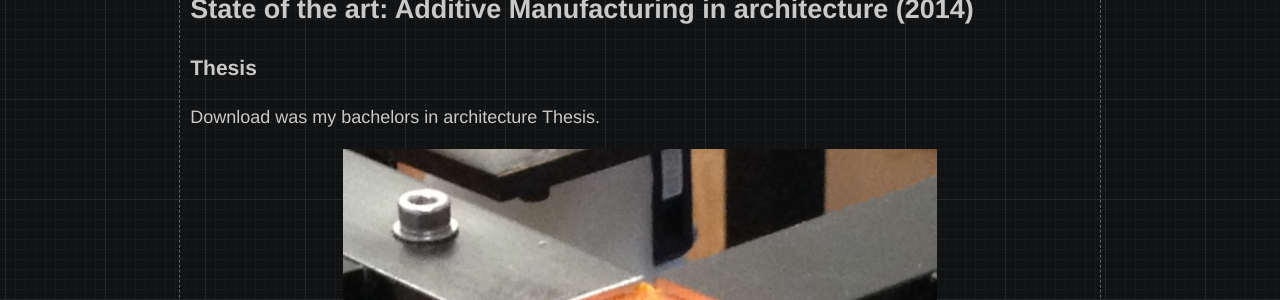
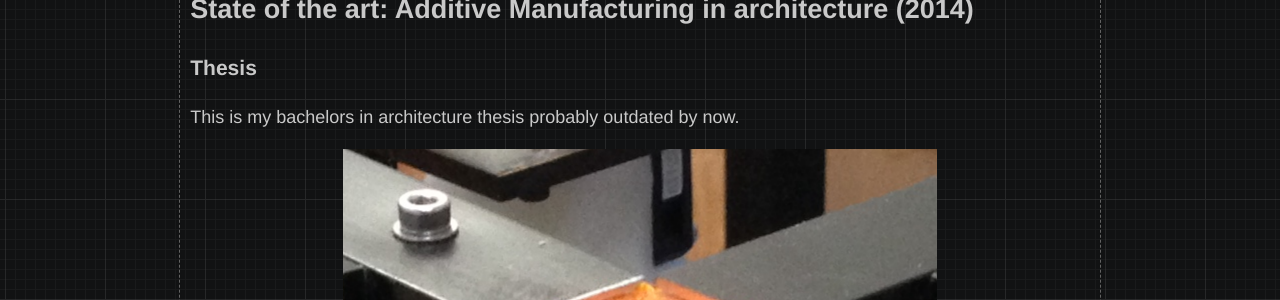
Before and after one commit to luigipacheco/neogrid, a Jekyll site: the page built from _posts/2014-06-01-thesis.md, in a window 1280 px wide. Shown: the part 306-606 px from the top of the page. Built offline with Jekyll 4.4.1, drawn with Linux system fonts in a browser that asks for light colours; nearby versions of some CDN libraries; some web fonts are replaced.

```diff
--- a/_posts/2014-06-01-thesis.md
+++ b/_posts/2014-06-01-thesis.md
@@ -14,7 +14,7 @@ categories: digifab
 ### Thesis
 
 
-Download was my bachelors in architecture Thesis.
+This is my bachelors in architecture thesis probably outdated by now.
 
 ![Thesis](/assets/images/tesis.png)
 
```
Also changed, not shown: _posts/2019-03-19-obstacledetection.md (+1 -1 lines), assets/images/1-730x657.jpg (added), assets/images/dsc_2935.jpg (added), assets/images/screenshot-2019-05-31-at-18-03-16-721x1024.png (added), assets/images/screenshot-331x331.jpg (added), assets/images/thumbnails/branch.png (added), assets/images/thumbnails/obstacle.png (added), assets/images/unnamed-3.jpg (added).
